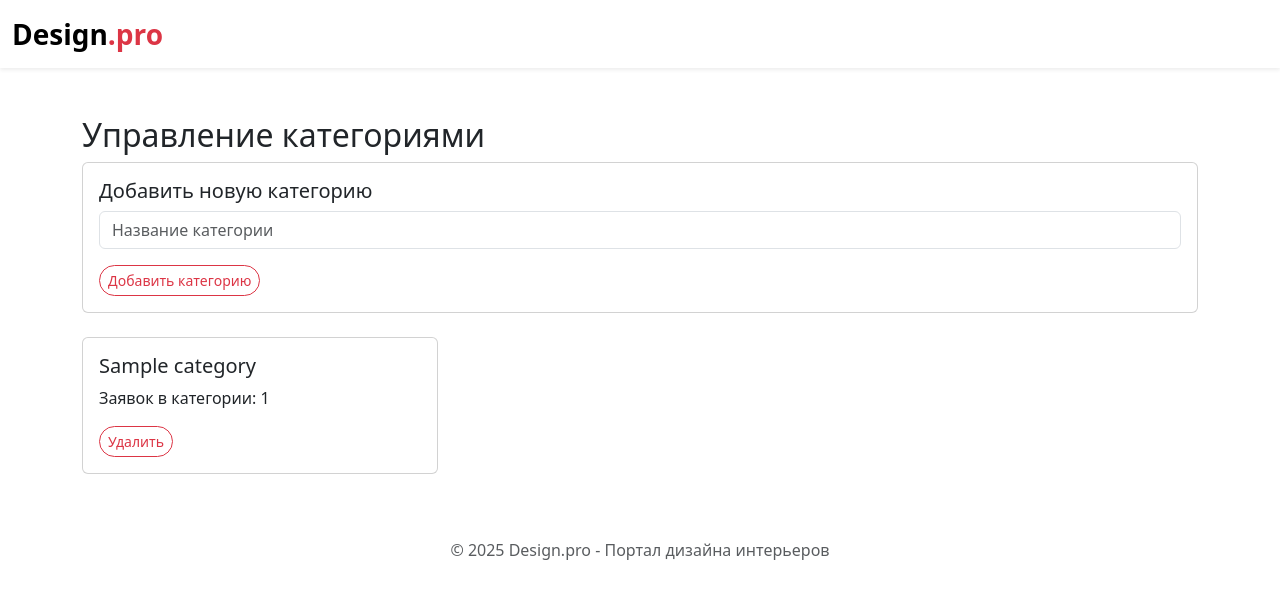
After one commit to kasper-bl/Practical_work2, a Django app: template catalog/templates/manage_categories.html in a window 1280 px wide. The commit adds this page. Shown: the top 599 px of the page. Run offline with Django 5.2, Linux system fonts and the light colour scheme; the template is opened without the code that fills it: most values are stand-ins (such as "Sample title", 1, 10 or a date in 2020).

Commit message:
add admin page

```diff
--- a/catalog/templates/admin_applications.html
+++ b/catalog/templates/admin_applications.html
@@ -1,6 +1,7 @@
 {% extends "base_generic.html" %}
 
 {% block content %}
+<main style="height: 85vh">
     <div class="container py-5">
         <h2>Управление заявками</h2>
         <div class="mb-4">
@@ -66,7 +67,9 @@
             </div>
         </div>
         {% empty %}
-        <div class="alert alert-info">Нет заявок.</div>
+            <p>Нет заявок.</p>
         {% endfor %}
     </div>
+</main>
+
 {% endblock %}
--- a/catalog/templates/base_generic.html
+++ b/catalog/templates/base_generic.html
@@ -16,6 +16,7 @@
                     {% if user.is_authenticated and user.is_superuser %}
                         <nav class="d-flex align-items-center gap-3">
                             <a class="nav-link fw-medium text-dark" href="{% url 'admin_applications'%}">Управление заявками</a>
+                            <a class="nav-link fw-medium text-dark" href="{% url 'manage_categories'%}">Управление категориями</a>
                             <a class="btn btn-outline-danger rounded-pill px-4 fw-medium" href="{% url 'logout' %}">Выйти</a>
                         </nav>
                     {% elif user.is_authenticated %}
--- a/catalog/templates/index.html
+++ b/catalog/templates/index.html
@@ -112,5 +112,6 @@
                 </div>
             </section>
         {% endif %}
+        <p class="card-text text-center text-muted"> {{ accepted_count }} заявок принято в работу</p>
     </main>
 {% endblock %}
--- /dev/null
+++ b/catalog/templates/manage_categories.html
@@ -0,0 +1,43 @@
+{% extends "base_generic.html" %}
+
+{% block content %}
+<div class="container py-5">
+    <h2>Управление категориями</h2>
+
+    <!-- Форма добавления категории -->
+    <div class="card mb-4">
+        <div class="card-body">
+            <h5 class="card-title">Добавить новую категорию</h5>
+            <form method="post" action="{% url 'add_category' %}">
+                {% csrf_token %}
+                <div class="mb-3">
+                    <input type="text" name="name" class="form-control"
+                           placeholder="Название категории" required
+                           maxlength="100" />
+                </div>
+                <button type="submit" class="btn btn-sm btn-outline-danger rounded-pill">Добавить категорию</button>
+            </form>
+        </div>
+    </div>
+    <div class="row">
+        {% for category in categories %}
+        <div class="col-md-6 col-lg-4 mb-3">
+            <div class="card">
+                <div class="card-body">
+                    <h5 class="card-title">{{ category.name }}</h5>
+                    <p class="card-text">
+                        Заявок в категории:
+                        <span>{{ category.application_set.count }}</span>
+                    </p>
+                    <a href="{% url 'delete_category' category.pk %}" class="btn btn-sm btn-outline-danger rounded-pill"> Удалить</a>
+                </div>
+            </div>
+        </div>
+        {% empty %}
+            <div class="alert alert-info">
+                <p class="alert-heading">Нет категорий</p>
+            </div>
+        {% endfor %}
+    </div>
+</div>
+{% endblock %}
--- a/catalog/urls.py
+++ b/catalog/urls.py
@@ -12,4 +12,7 @@ urlpatterns = [
     path('delete_application/<int:pk>/', views.delete_application, name='delete_application'),
     path('admin/applications/', views.admin_applications, name='admin_applications'),
     path('admin/application/<int:pk>/change_status/', views.change_status, name='change_status'),
+    path('admin/categories/', views.manage_categories, name='manage_categories'),
+    path('admin/categories/add/', views.add_category, name='add_category'),
+    path('admin/categories/delete/<int:pk>/', views.delete_category, name='delete_category'),
 ]
```
Also changed, not shown: catalog/templates/delete_category_confirm.html (added, +19 -0 lines), catalog/views.py (+46 -7 lines), db.sqlite3. Lines whose indentation alone changed are shown as unchanged.
